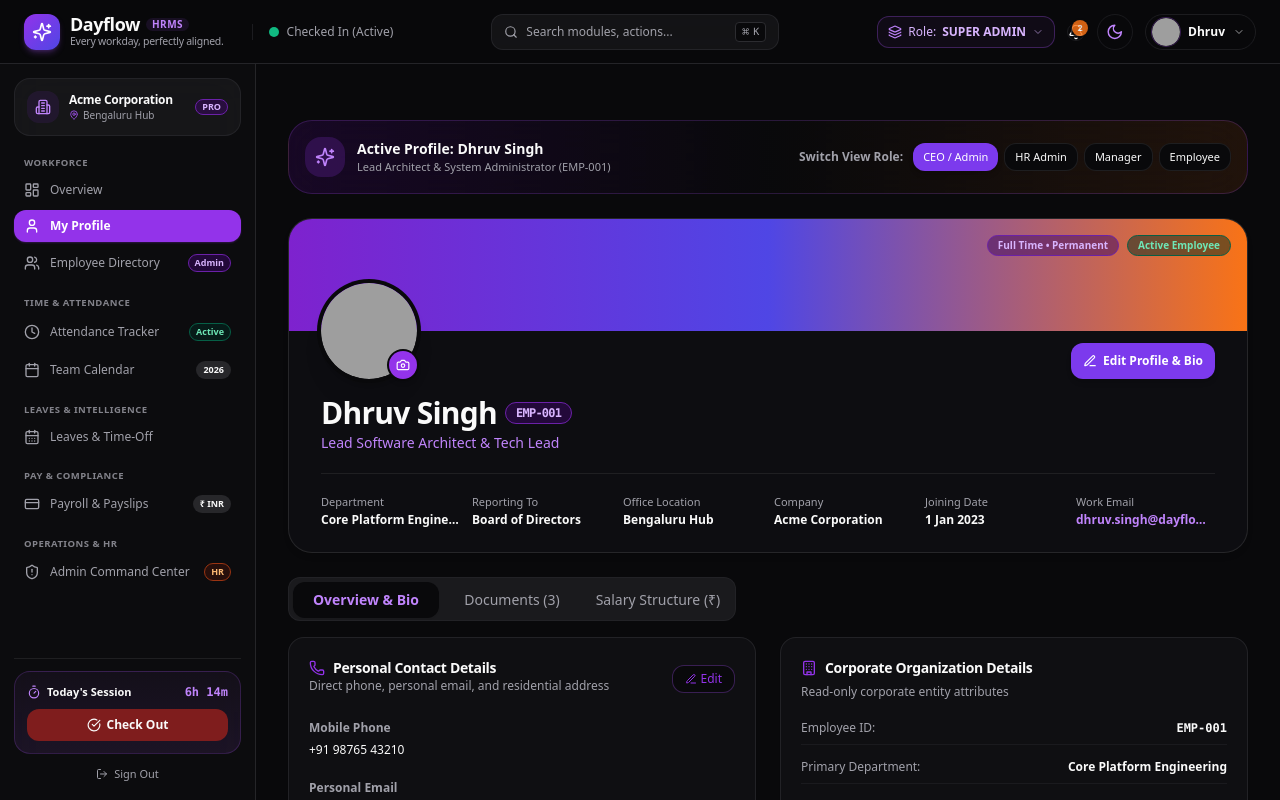
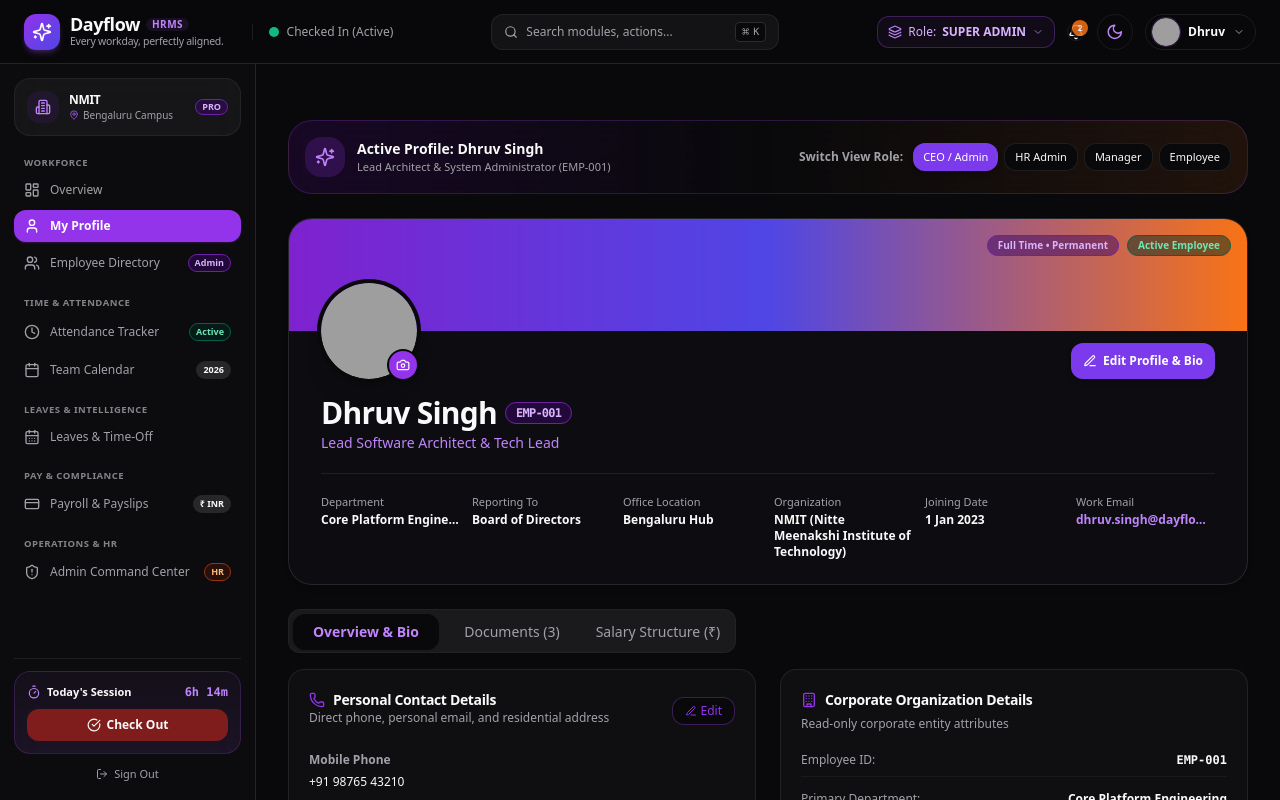
Before and after one commit to aakashworks-byte/dayflow, a Next.js app: page /profile in a window 1280 px wide. Shown: the top 800 px of the page. Built offline with nearby package versions, Linux system fonts and the light colour scheme; grey boxes are pictures that could not be loaded.

Commit message:
feat(branding): update organization name from Acme Corporation to NMIT across all modules, payslips, and profiles

```diff
--- a/src/app/(dashboard)/calendar/page.tsx
+++ b/src/app/(dashboard)/calendar/page.tsx
@@ -462,7 +462,7 @@ export default function CalendarPage() {
                         <span className="text-xs font-bold text-emerald-700 dark:text-emerald-300">🇮🇳 {h.name}</span>
                         <Badge variant="success" className="text-[9px]">{h.type}</Badge>
                       </div>
-                      <p className="text-[11px] text-muted-foreground">Official paid national/gazetted holiday for all Acme employees.</p>
+                      <p className="text-[11px] text-muted-foreground">Official paid national/gazetted holiday for all NMIT faculty & staff.</p>
                     </div>
                   ))}
 
@@ -503,7 +503,7 @@ export default function CalendarPage() {
                 </Badge>
               </div>
               <CardDescription className="text-xs">
-                Official statutory leaves observed by Acme Corporation
+                Official statutory leaves observed by NMIT
               </CardDescription>
             </CardHeader>
 
--- a/src/app/(dashboard)/leaves/page.tsx
+++ b/src/app/(dashboard)/leaves/page.tsx
@@ -678,7 +678,7 @@ export default function LeavesPage() {
                   </div>
                   <span className="font-bold text-foreground block">Evidence Snapshot</span>
                   <p className="text-[11px] text-muted-foreground">
-                    Tenant: Acme Corporation • Org ID: 11111111-1111 • Zero conflicting blocker meetings found on calendar.
+                    Tenant: NMIT (Nitte Meenakshi Institute of Technology) • Org ID: 11111111-1111 • Zero conflicting blocker meetings found on calendar.
                   </p>
                 </div>
 
--- a/src/app/(dashboard)/payroll/page.tsx
+++ b/src/app/(dashboard)/payroll/page.tsx
@@ -458,7 +458,7 @@ export default function PayrollPage() {
               <div className="flex items-center justify-between">
                 <div>
                   <DialogTitle className="text-lg font-bold text-purple-900 dark:text-purple-300">
-                    ACME CORPORATION - OFFICIAL SALARY SLIP
+                    NMIT BENGALURU - OFFICIAL SALARY SLIP
                   </DialogTitle>
                   <DialogDescription className="text-xs text-muted-foreground">
                     Financial Year: {selectedFY} • AY: 2027-28 • Pay Period: {selectedPayslip.month}
--- a/src/app/(dashboard)/profile/page.tsx
+++ b/src/app/(dashboard)/profile/page.tsx
@@ -342,8 +342,8 @@ export default function ProfilePage() {
               <p className="font-semibold text-foreground truncate">Bengaluru Hub</p>
             </div>
             <div className="space-y-0.5">
-              <span className="text-muted-foreground text-[11px]">Company</span>
-              <p className="font-semibold text-foreground">Acme Corporation</p>
+              <span className="text-muted-foreground text-[11px]">Organization</span>
+              <p className="font-semibold text-foreground">NMIT (Nitte Meenakshi Institute of Technology)</p>
             </div>
             <div className="space-y-0.5">
               <span className="text-muted-foreground text-[11px]">Joining Date</span>
--- a/src/components/sidebar.tsx
+++ b/src/components/sidebar.tsx
@@ -137,10 +137,10 @@ export function Sidebar() {
               <Building2 className="h-4 w-4" />
             </div>
             <div className="flex flex-col">
-              <span className="font-bold text-xs text-foreground tracking-tight">Acme Corporation</span>
+              <span className="font-bold text-xs text-foreground tracking-tight">NMIT</span>
               <span className="text-[10px] text-muted-foreground flex items-center gap-1">
                 <MapPin className="h-2.5 w-2.5 text-purple-500" />
-                Bengaluru Hub
+                Bengaluru Campus
               </span>
             </div>
           </div>
--- a/src/context/auth-context.tsx
+++ b/src/context/auth-context.tsx
@@ -86,7 +86,7 @@ export function AuthProvider({ children }: { children: React.ReactNode }) {
       timezone: "Asia/Kolkata (IST)",
       avatar_url: `https://api.dicebear.com/7.x/avataaars/svg?seed=${encodeURIComponent(userData.name)}`,
       address: "Bellandur, Bengaluru, Karnataka - 560103",
-      bio: `Team member at Acme Corporation specialized in ${userData.role === "HR_ADMIN" ? "People Operations" : "Product Engineering"}.`,
+      bio: `Team member at NMIT (Nitte Meenakshi Institute of Technology) specialized in ${userData.role === "HR_ADMIN" ? "People Operations" : "Engineering & Academics"}.`,
       salary_structure: {
         basic: 85000,
         hra: 34000,
--- a/src/lib/pdf-generator.ts
+++ b/src/lib/pdf-generator.ts
@@ -24,12 +24,12 @@ export async function generatePayslipPDF(slip: Payslip, user?: Employee | null)
   // Company Name
   doc.setTextColor(255, 255, 255);
   doc.setFont("helvetica", "bold");
-  doc.setFontSize(18);
-  doc.text("ACME CORPORATION", 14, 13);
+  doc.setFontSize(16);
+  doc.text("NITTE MEENAKSHI INSTITUTE OF TECHNOLOGY (NMIT)", 14, 13);
 
   doc.setFont("helvetica", "normal");
   doc.setFontSize(8);
-  doc.text("Outer Ring Road, Bellandur, Bengaluru, Karnataka - 560103 • CIN: U72200KA2023PTC112233", 14, 19);
+  doc.text("Yelahanka, Bengaluru, Karnataka - 560064 • Affiliated to VTU & Autonomous", 14, 19);
   doc.setFont("helvetica", "bold");
   doc.text("FINANCIAL YEAR: FY 2026-27 | ASSESSMENT YEAR: AY 2027-28", 14, 25);
 
@@ -195,7 +195,7 @@ export async function generatePayslipPDF(slip: Payslip, user?: Employee | null)
   doc.setTextColor(71, 85, 105);
   doc.text("Authorized Signatory", 140, currentY + 26);
   doc.setFont("helvetica", "normal");
-  doc.text("Acme Corp Human Resources", 140, currentY + 30);
+  doc.text("NMIT Human Resources", 140, currentY + 30);
 
   // Save the generated PDF
   doc.save(`Dayflow_Payslip_FY26-27_${slip.month.replace(" ", "_")}_EMP-001.pdf`);
```
